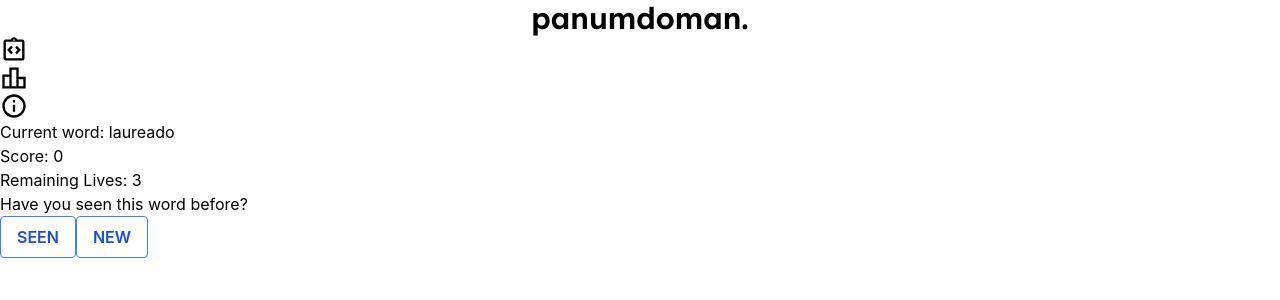
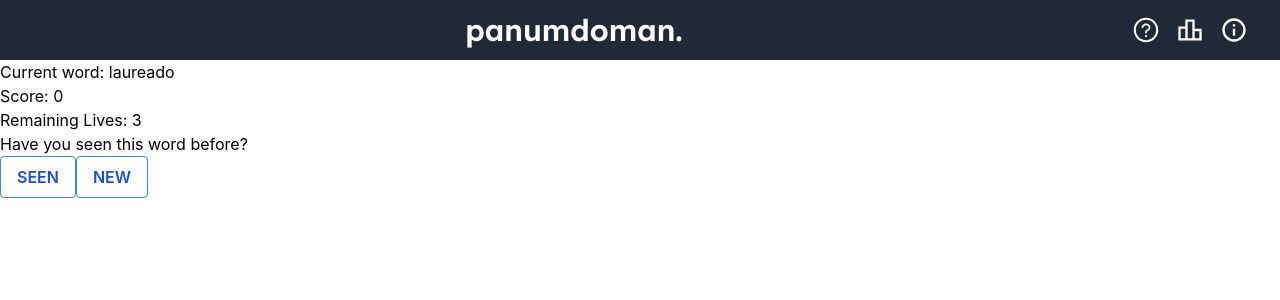
Before and after one commit to louispawaon/panumdoman, a Next.js app in the folder panumdoman/: page / in a window 1280 px wide. Shown: the top 300 px of the page. Built offline with nearby package versions, Linux system fonts and the light colour scheme.

Commit message:
update header - change lang colors depende sa unsa akong i final na color scheme

```diff
--- a/panumdoman/components/Header/Header.tsx
+++ b/panumdoman/components/Header/Header.tsx
@@ -1,18 +1,23 @@
 import React, {useState} from "react";
-import {MdOutlineIntegrationInstructions,MdOutlineLeaderboard} from 'react-icons/md';
+import {MdOutlineLeaderboard} from 'react-icons/md';
 import {RiInformationLine} from 'react-icons/ri'
+import {AiOutlineQuestionCircle} from 'react-icons/ai'
 
 export default function Header(){
-    return(
-        <main>
-            <nav>
-                <h1 className="font-lexend text-3xl font-semibold flex-auto text-center">panumdoman.</h1>
-                <div>
-                    <MdOutlineIntegrationInstructions className="h-7 w-7"/>
-                    <MdOutlineLeaderboard className="h-7 w-7"/>
-                    <RiInformationLine className="h-7 w-7"/>
-                </div>
-            </nav>
-        </main>
-        )
-}
+     return (
+        <nav className="flex items-center justify-between px-4 py-3 bg-gray-800">
+        <div className="flex-1 sm:text-center text-left">
+          <p className="font-lexend sm:text-3xl font-semibold text-xl text-white">panumdoman.</p>
+        </div>
+         <div className="flex items-center">
+            <AiOutlineQuestionCircle className="text-white h-7 w-7 fill-current mr-4"/>
+
+            <MdOutlineLeaderboard className="text-white h-7 w-7 fill-current mr-4"/>
+
+            <RiInformationLine className="text-white h-7 w-7 fill-current mr-4"/>
+         </div>
+       </nav>
+     );
+   };
+
+   {/*to be fixed ang hamburger menu bcos yes*/}
```
